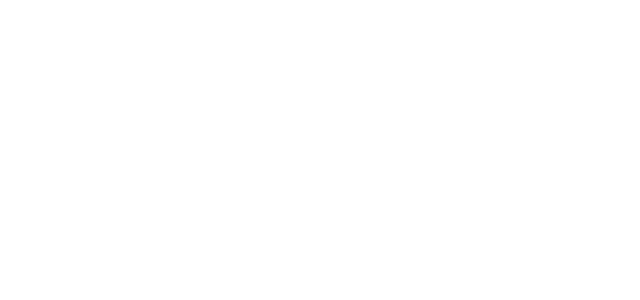
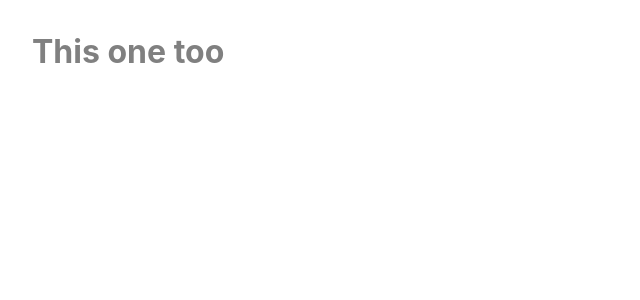
Before and after one commit to 30ozSteak/garnish, a React (Create React App) app: page /faves in a window 1280 px wide. Shown: the top 300 px of the page, without its empty margins (0-640 px from the left). Built offline with nearby package versions, Linux system fonts and the light colour scheme.

Commit message:
add settings component

```diff
--- a/src/App.js
+++ b/src/App.js
@@ -4,6 +4,7 @@
 import { connect } from "react-redux";
 import Main from "./Containers/Main/Main";
 import Settings from "./Components/Settings/Settings";
+import Faves from "./Components/Faves/Faves";
 
 export class App extends Component {
   constructor() {
@@ -19,6 +20,7 @@
         <Route exact path="/" component={LandingLoading} />
         <Route exact path="/main" component={Main} />
         <Route exact path="/settings" component={Settings} />
+        <Route exact path="/faves" component={Faves} />
       </div>
     );
   }
--- a/src/Components/Fab/Fab.js
+++ b/src/Components/Fab/Fab.js
@@ -26,8 +26,8 @@
           </span>
           <div>
             <NavLink to="/" />
+            <NavLink to="/settings" />
             <NavLink to="/faves" />
-            <NavLink to="/settings" />
           </div>
         </ul>
       </div>
--- /dev/null
+++ b/src/Components/Faves/Faves.css
@@ -0,0 +1,8 @@
+.faves-box {
+  padding: 2rem;
+  cursor: pointer;
+}
+
+.faves-box a:hover {
+  color: black;
+}
--- /dev/null
+++ b/src/Components/Faves/Faves.js
@@ -0,0 +1,15 @@
+import React from "react";
+import "./Faves.css";
+import { NavLink } from "react-router-dom";
+
+const Faves = () => {
+  return (
+    <div className="faves-box">
+      <NavLink to="/main">
+        <h1> This one too </h1>
+      </NavLink>
+    </div>
+  );
+};
+
+export default Faves;
```
